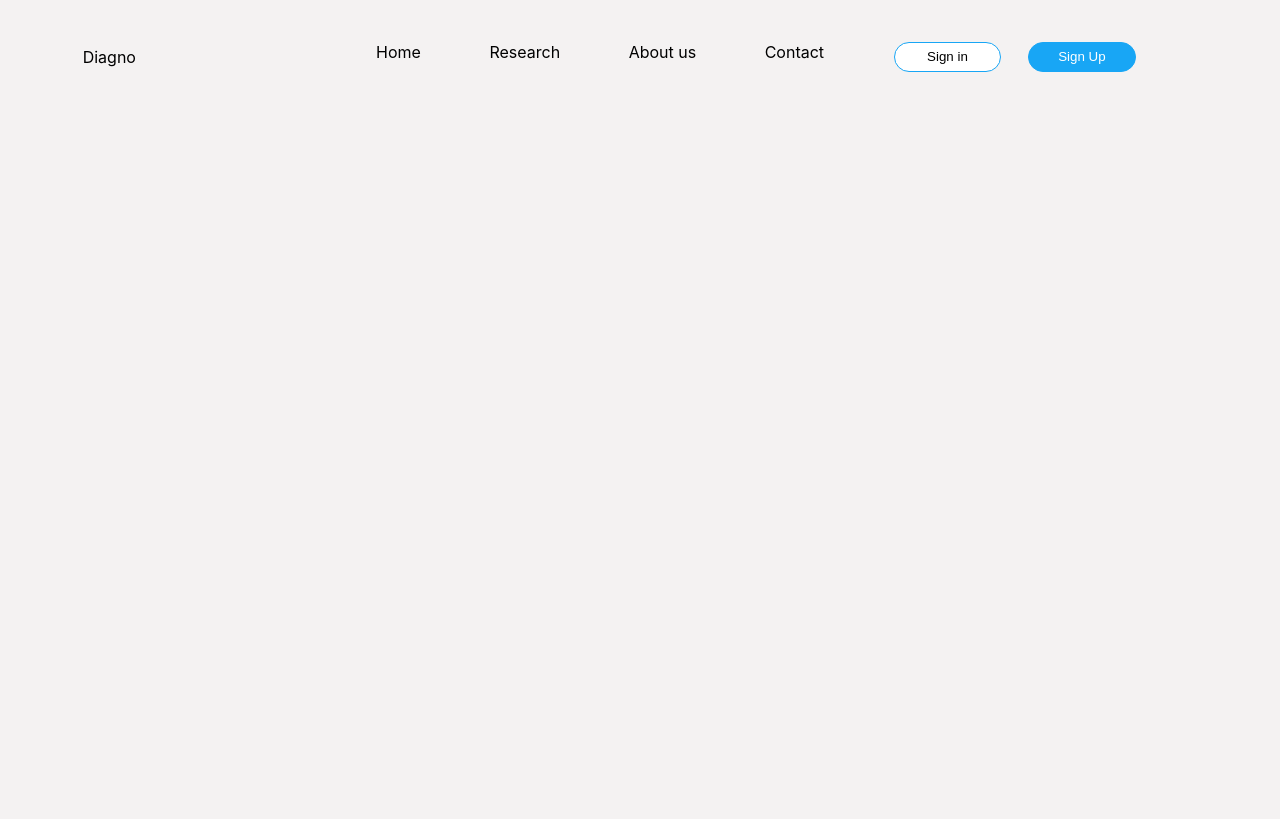
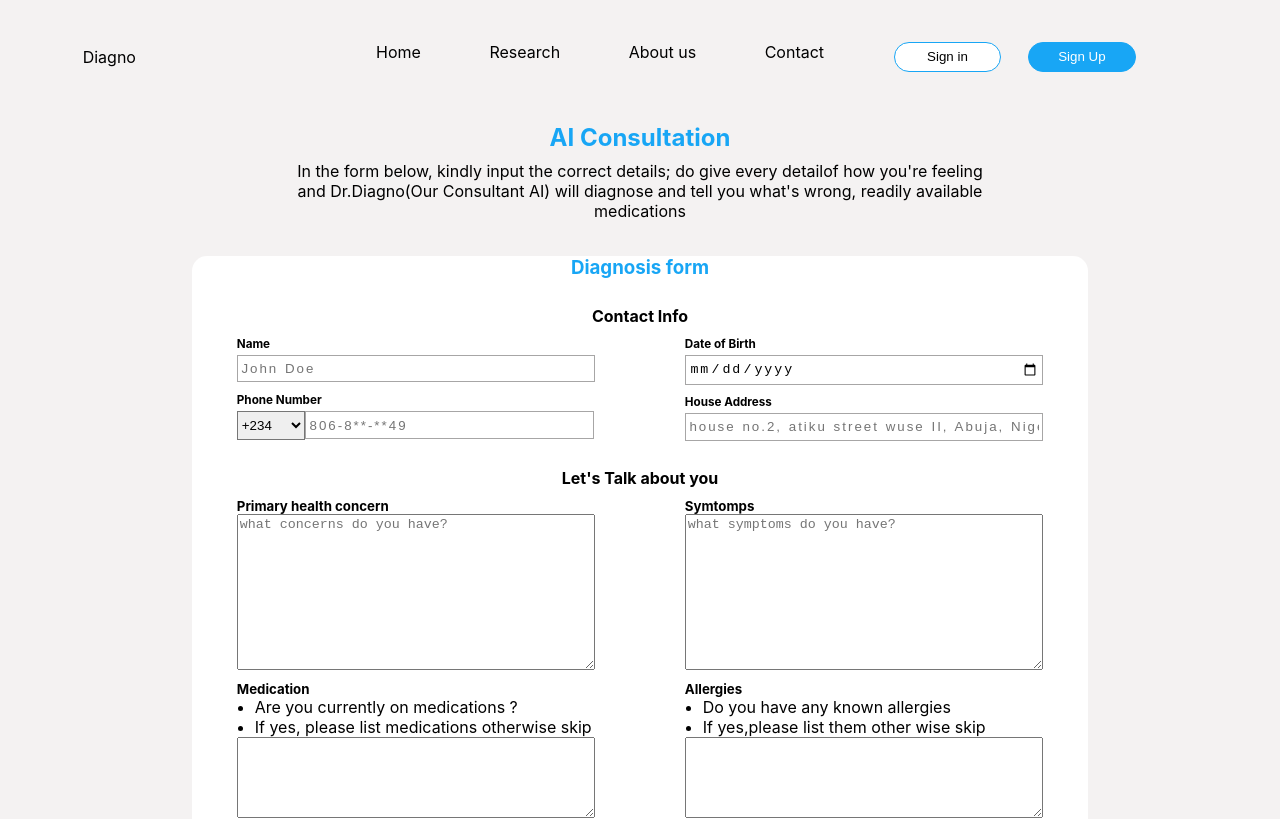
Before and after one commit to rukyy/medAi, a React (Create React App) app: page /forms in a window 1280 px wide. Shown: the top 819 px of the page. Built offline with nearby package versions, Linux system fonts and the light colour scheme.

Commit message:
diagnossing form

```diff
--- a/src/App.js
+++ b/src/App.js
@@ -3,6 +3,7 @@ import { Route, Routes, BrowserRouter } from 'react-router-dom';
 import NavBar from './components/navbar';
 import Home from './screens/landingpage';
 import Registration from './screens/registration';
+import Medform from './screens/medform';
 
 function App() {
   return (
@@ -11,6 +12,7 @@ function App() {
       <Routes>
         <Route exact path='/' element={<Home/>}/>
         <Route exact path='/login' element={<Registration/>}/>
+        <Route exact path='/forms' element={<Medform/>}/>
       </Routes>
 
     </BrowserRouter>
--- /dev/null
+++ b/src/css/medforms.css
@@ -0,0 +1,99 @@
+.medform{
+    display: flex;
+    flex-direction: column;
+    width: 70%;
+    justify-content: space-around;
+    margin:  2% auto;
+    /* border: 2px solid green; */
+    text-align: center  ;
+}
+
+.formpage{
+    background-color: white;
+    display: flex;
+    flex-direction: column;
+    margin: 4% 0;
+    border-radius: 15px;
+}
+
+.contactform{
+    display: flex;
+    justify-content: space-around;
+}
+
+
+.contactformelement{
+    display: flex;
+    flex-direction: column;
+    width: 40%;
+    /* border:  2px solid red; */
+    font-size: 110%;
+}
+
+.contactform label{
+    margin: 3% 0 1% 0;
+    font-size: 80%;
+    text-align: left;
+}
+
+.contactform input{
+    border: 1.2px solid rgb(167, 166, 166);
+    /* border-radius: 5px; */
+    padding: 1.5% 1%;
+    letter-spacing: 2px;
+    word-spacing: 1px;
+    outline-color: #18A6F5;
+}
+.contactformelement span{
+    display: flex;
+    align-items: center;
+}
+.aboutformelement textarea{
+    outline-color: #18A6F5;
+}
+.contactformelement select{
+    /* font-size: 100%; */
+    padding: 1.4% 0%;
+    border-radius: 0;
+    /* border: 1px solid gray ; */
+    /* outline: none; */
+}
+
+.aboutform{
+    display: flex;
+    justify-content: space-around;
+
+}
+
+.aboutformelement{
+    display: flex;
+    flex-direction: column;
+    /* border: 2px solid red; */
+    width: 40%;
+}
+.aboutformelement label{
+    margin-top: 3%;
+    text-align: left;
+}
+.aboutformelement ul{
+    padding: 0 0% 0 5%;
+    margin: 0;
+    text-align: left;
+}
+.formpage h3,h5,h4{
+    margin: 0;
+}
+.formheader{
+    margin: 3% 0 0 0;
+
+}
+.submitformbtn{
+    background-color: #18A6F5;
+    color: white;
+    width: 35%;
+    margin: 5% auto;
+    font-size: 100%;
+    border: 0;
+    padding: 1% 0;
+    border-radius: 10px;
+}
--- /dev/null
+++ b/src/screens/medform.js
@@ -0,0 +1,63 @@
+import "../css/medforms.css"
+
+const Medform = () => {
+    return (<div className="medform">
+        <h2 style={{margin:"1% 0", color:"#18A6F5"}}>AI Consultation</h2>
+        <p style={{margin:"0 auto", width:"80%"}}>In the form below, kindly input the correct details; do give every detailof how you're feeling and Dr.Diagno(Our Consultant AI)  will diagnose and tell you what's wrong, readily available medications </p>
+        <div className="formpage">
+            <h3 style={{ textAlign:"center", width:"100%", color:"#18A6F5"}}>Diagnosis form</h3>
+            <h4 className="formheader">Contact Info</h4>
+            <form className="contactform" action="">
+                <span className="contactformelement">
+                    <label htmlFor="name"><h5>Name</h5></label>
+                    <input placeholder="John Doe" type="text" name="name" id="" />
+                    <label htmlFor="Phoneno"><h5>Phone Number</h5></label>
+                    <span>
+                        <select style={{ width: "19%" }} name="" id="">
+                            <option value="naija">+234</option>
+                            <option value="ghana">+284</option>
+                            <option value="benin">+543</option>
+                            <option value="southafrica">+322</option>
+                        </select>
+                        <input placeholder="806-8**-**49" style={{ width: "78%" }} type="number" />
+                    </span>
+                </span>
+                <span className="contactformelement">
+                    <label htmlFor="DOB"><h5>Date of Birth</h5></label>
+                    <input type="date" name="DOB" id="" />
+                    <label htmlFor="address"><h5>House Address</h5></label>
+                    <input placeholder="house no.2, atiku street wuse II, Abuja, Nigeria" type="text" name="address" id="" />
+                </span>
+            </form>
+
+
+            <h4 className="formheader">Let's Talk about you</h4>
+            <form className="aboutform" action="">
+                <span className="aboutformelement">
+                    <label htmlFor="concerns"><h5>Primary health concern</h5></label>
+                    <textarea placeholder="what concerns do you have?" name="concerns" id=""rows="10" ></textarea>
+                    <label htmlFor=""> <h5>Medication</h5></label>
+                    <ul>
+                        <li>Are you currently on medications ?</li>
+                        <li>If yes, please list medications otherwise skip</li>
+                    </ul>
+                    <textarea name="" rows="5" ></textarea>
+                </span>
+                <span className="aboutformelement">
+                    <label htmlFor="symptoms"><h5>Symtomps</h5> </label>
+                    <textarea name="symtomps" placeholder="what symptoms do you have?" id="" rows="10"></textarea>
+                    <label htmlFor="Allergies :"><h5>Allergies</h5></label>
+                    <ul>
+                        <li>Do you have any known allergies</li>
+                        <li>If yes,please list them other wise skip</li>
+                    </ul>
+                    <textarea name="" rows="5" ></textarea>
+                </span>
+            </form>
+            <button className="submitformbtn">Submit</button>
+        </div>
+
+    </div>);
+}
+
+export default Medform;
```
